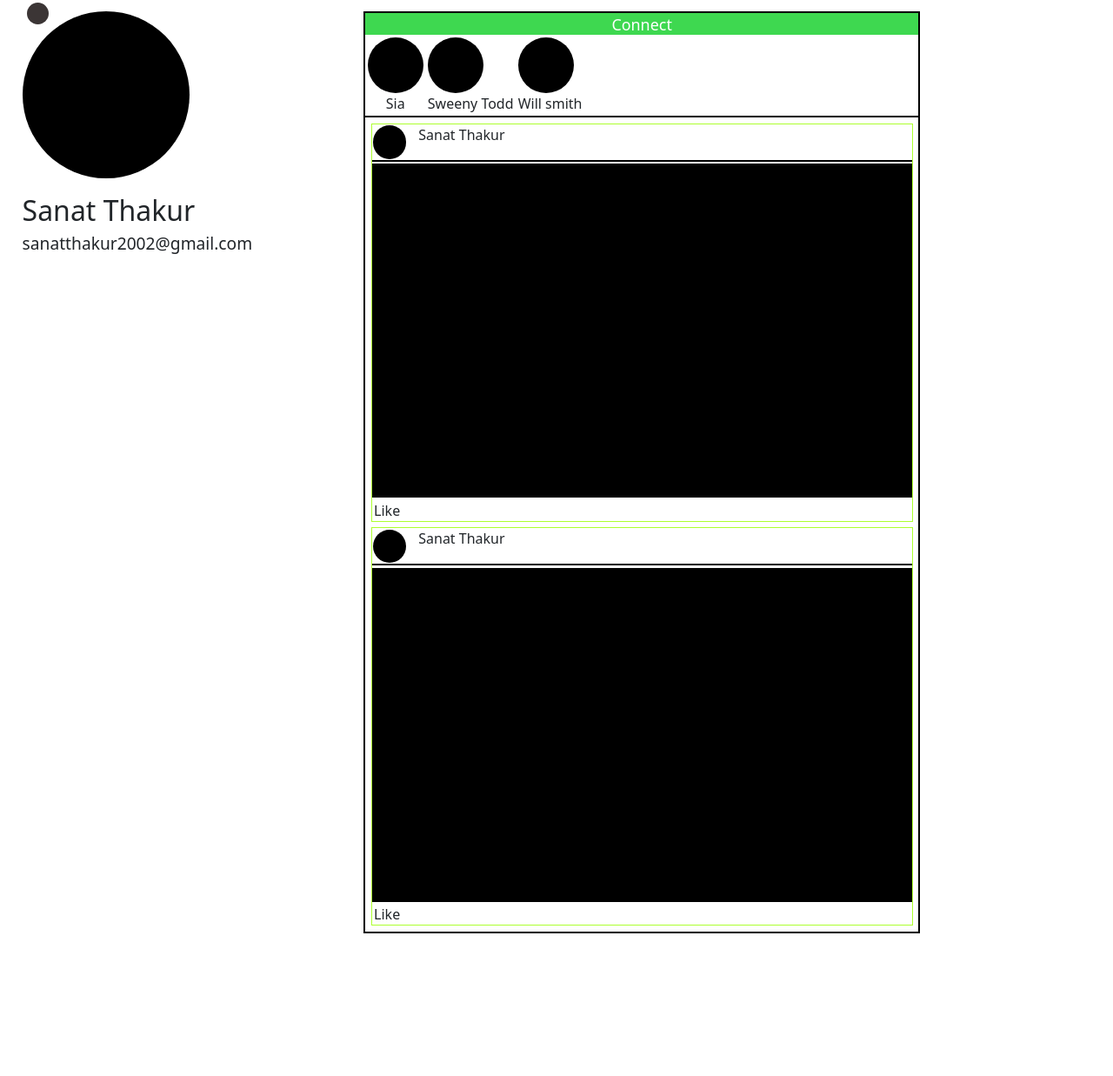
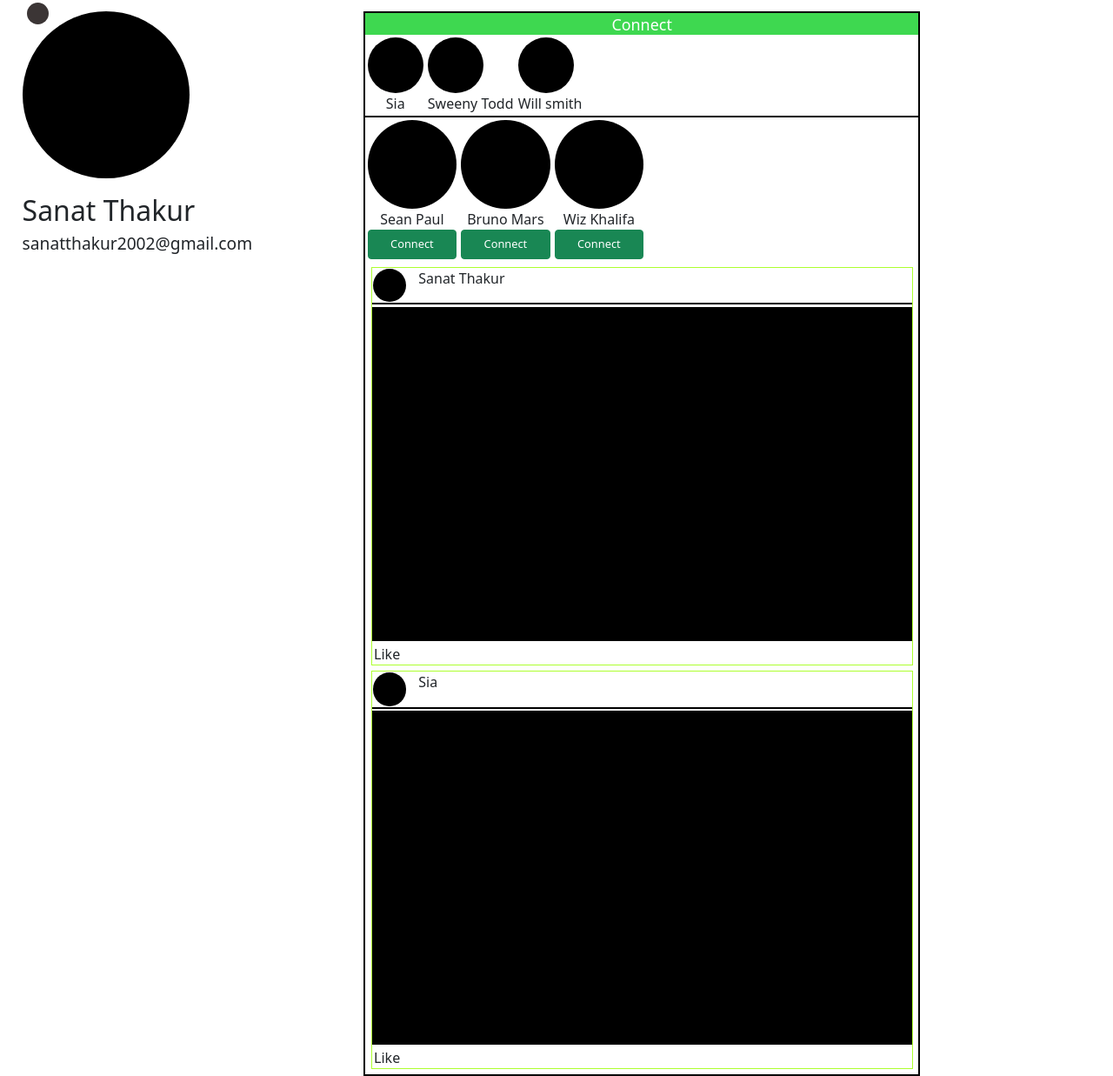
Before and after one commit to Sanat2002/Connect, a Django app: template connect1/templates/home.html in a window 1280 px wide. Shown: the whole page at 87% size. Before the commit the page ends 1073 px from the top, so only its background shows below. Run offline with Django 3.2, Linux system fonts and the light colour scheme; the template is opened without the code that fills it, so the values that code supplies are empty.

Commit message:
working on home page

```diff
--- a/connect1/templates/home.html
+++ b/connect1/templates/home.html
@@ -66,6 +66,31 @@
 
         <div style="border: .2px solid black;"></div>
 
+        <div class="d-flex">
+
+          <div class="d-flex flex-column" style="margin: .2vw;width: 8vw;">
+            <div style="background-color: black;height: 8vw;width: 8vw;border-radius: 10vw;">
+            </div>
+            <div class="text-center">Sean Paul</div>
+            <div class="text-center btn btn-success" style="font-size: 1vw;">Connect</div>
+          </div>
+
+          <div class="d-flex flex-column" style="margin: .2vw;width: 8vw;">
+            <div style="background-color: black;height: 8vw;width: 8vw;border-radius: 10vw;">
+            </div>
+            <div class="text-center">Bruno Mars</div>
+            <div class="text-center btn btn-success" style="font-size: 1vw;">Connect</div>
+          </div>
+
+          <div class="d-flex flex-column" style="margin: .2vw;width: 8vw;">
+            <div style="background-color: black;height: 8vw;width: 8vw;border-radius: 10vw;">
+            </div>
+            <div class="text-center">Wiz Khalifa</div>
+            <div class="text-center btn btn-success" style="font-size: 1vw;">Connect</div>
+          </div>
+
+        </div>
+
         <div style="border: 1px solid greenyellow; margin: .5vw;">
 
           <div class="d-flex">
@@ -86,7 +111,7 @@
 
           <div class="d-flex">
             <div style="height: 3vw;width: 3vw;background-color: black;border-radius: 10vw;margin: .1vw;"></div>
-            <div style="margin-left: 1vw;">Sanat Thakur</div>
+            <div style="margin-left: 1vw;">Sia</div>
           </div>
 
           <div style="border: .2px solid black;"></div>
```
